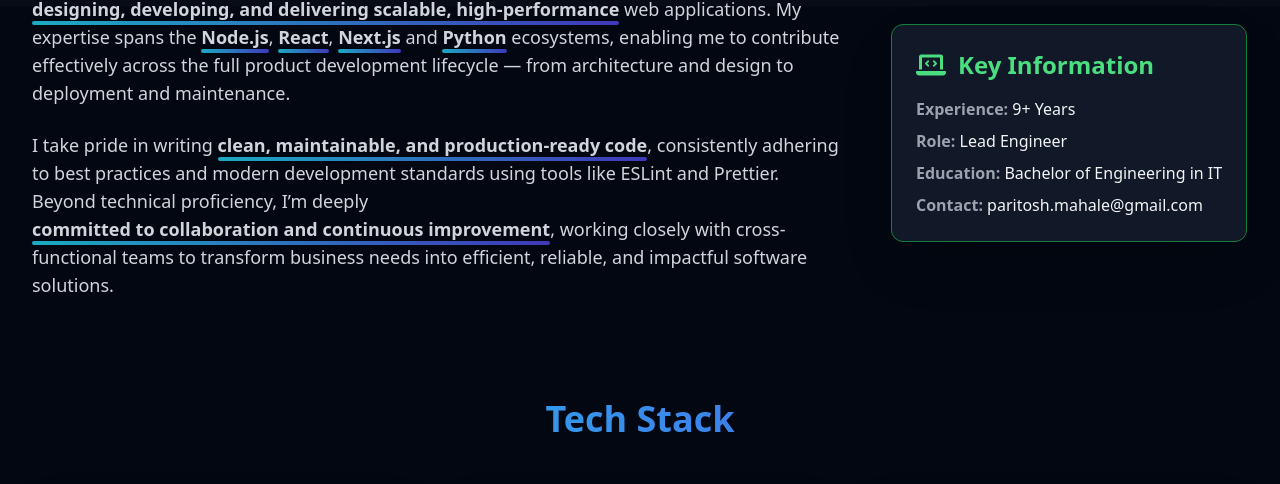
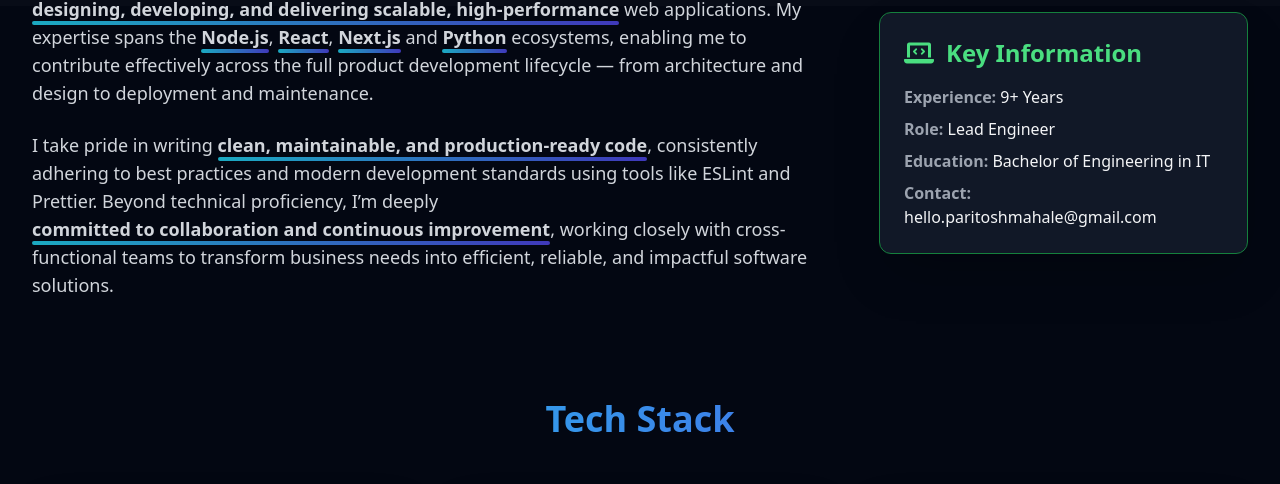
Before and after one commit to paritosh-mahale/portfolio, a website: page index.html in a window 1280 px wide. Shown: the part 794-1278 px from the top of the page. Drawn offline with nearby package versions, Linux system fonts and the light colour scheme; grey boxes are pictures that could not be loaded.

```diff
--- a/index.html
+++ b/index.html
@@ -344,7 +344,7 @@
             </p>
             <p>
               <strong class="text-gray-400">Contact:</strong>
-              paritosh.mahale@gmail.com
+              hello.paritoshmahale@gmail.com
             </p>
           </div>
         </div>
@@ -368,7 +368,7 @@
           </p>
           <p>
             <strong class="text-gray-400">Contact:</strong>
-            paritosh.mahale@gmail.com
+            hello.paritoshmahale@gmail.com
           </p>
         </div> -->
       </div>
@@ -866,9 +866,9 @@
             <p class="text-lg text-white">
               <i class="fas fa-envelope mr-3 text-indigo-400"></i>
               <a
-                href="mailto:paritosh.mahale@gmail.com"
+                href="mailto:hello.paritoshmahale@gmail.com"
                 class="hover:text-cyan-400 transition duration-300"
-                >paritosh.mahale@gmail.com</a
+                >hello.paritoshmahale@gmail.com</a
               >
             </p>
             <p class="text-lg text-white">
```
